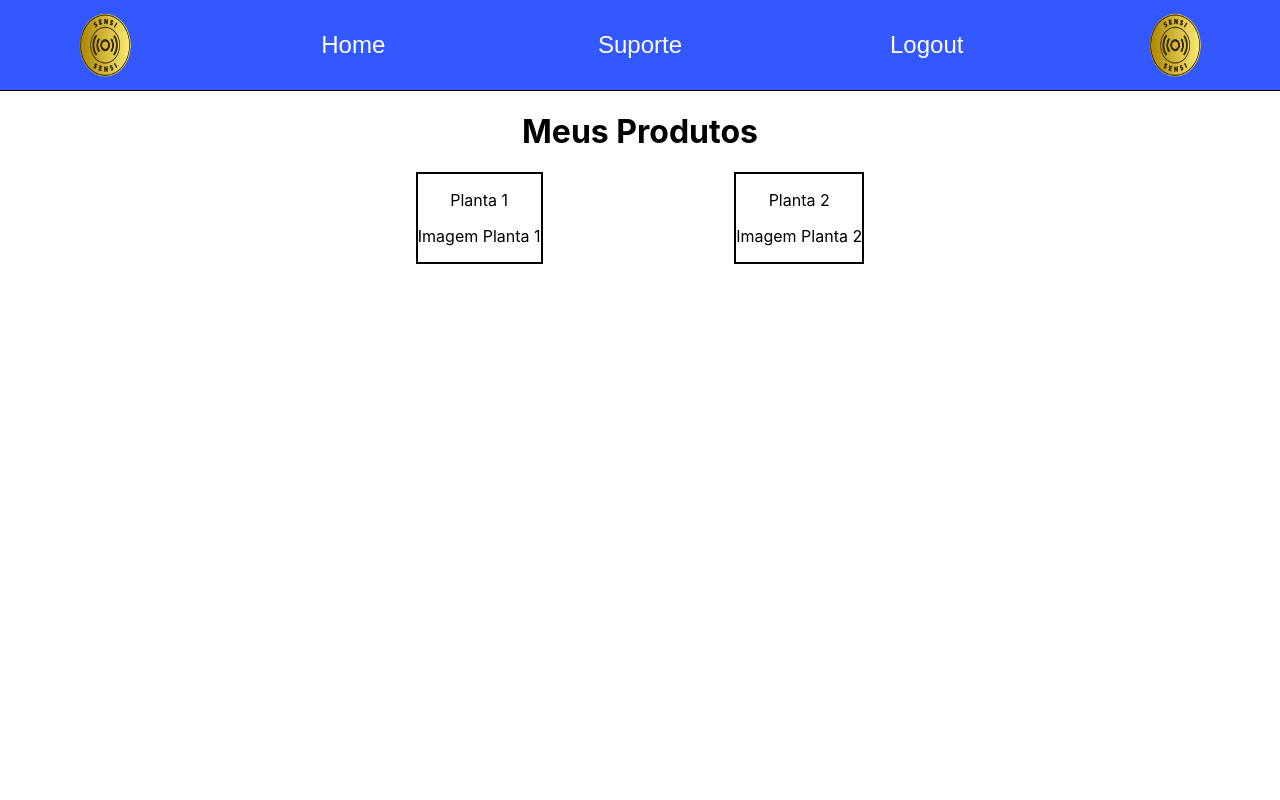
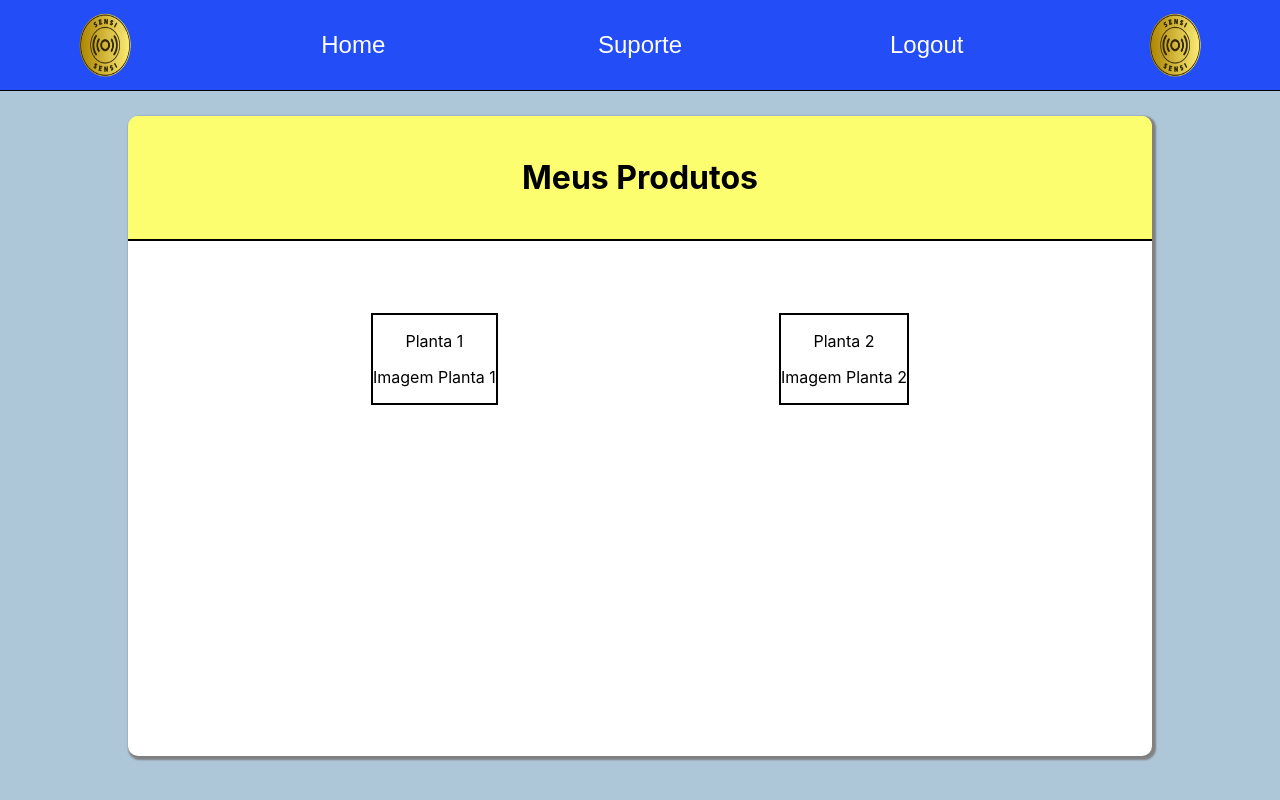
Before and after one commit to Hiagoperoni/SENSI, a React (Create React App) app in the folder App/FrontEnd/: page /home in a window 1280 px wide. Built offline with nearby package versions, Linux system fonts and the light colour scheme.

Commit message:
Css Pagina Home pronta

```diff
--- a/App/FrontEnd/src/CSS/App.css
+++ b/App/FrontEnd/src/CSS/App.css
@@ -1,13 +1,7 @@
 .App {
   text-align: center;
-}
-
-.dispProd {
-  display: flex;
-  align-items: center;
-  justify-content: space-around;
-  justify-items: center;
-  width: 50%;
+  background-color: rgb(92, 144, 179, 0.5);
+  height: 100vh;
 }
 
 .geralProd {
--- /dev/null
+++ b/App/FrontEnd/src/CSS/Home.css
@@ -0,0 +1,31 @@
+.cardHomePage {
+    background-color: white;
+    margin-top: 2%;
+    width: 80vw;
+    height: 80vh;
+    display: flex;
+    flex-direction: column;
+    align-items: center;
+    box-shadow: 2px 2px 2px 2px gray;
+    border-radius: 10px;
+}
+
+.homeTitle {
+    padding-top: 2%;
+    padding-bottom: 2%;
+    width: 100%;
+    border-bottom: 2px solid black;
+    border-radius: 10px 10px 0px 0px;
+    background-color: rgb(253, 253, 77, 0.8);
+    margin-bottom: 2%;
+}
+
+.dispHomePage {
+    display: flex;
+    align-items: center;
+    justify-content: space-around;
+    justify-items: center;
+    width: 80%;
+    height: fit-content;
+    margin-top: 5%;
+  }
--- a/App/FrontEnd/src/app/frontEnd/Pages/home.js
+++ b/App/FrontEnd/src/app/frontEnd/Pages/home.js
@@ -1,6 +1,7 @@
 import React, { useEffect, useState } from 'react';
 import HeaderComp from '../Components/HeaderComp';
 import PlantaComp from '../Components/PlantaComp';
+import '../../../CSS/Home.css';
 
 function Home() {
   const qntFreezer = 30;
@@ -20,13 +21,17 @@ function Home() {
   return (
     <main className="homePage">
       <HeaderComp />
-      <h1>Meus Produtos</h1>
-      <div className="dispProd">
-      {
-        [...Array(qntPlantas)].map((_, index) => (
-          <PlantaComp key={index} id={ index + 1 } />
-        ))
-      }
+      <div className='cardHomePage'>
+        <div className='homeTitle'>
+          <h1>Meus Produtos</h1>
+        </div>
+        <div className="dispHomePage">
+          {
+            [...Array(qntPlantas)].map((_, index) => (
+              <PlantaComp key={index} id={index + 1} />
+            ))
+          }
+        </div>
       </div>
     </main>
   )
```
